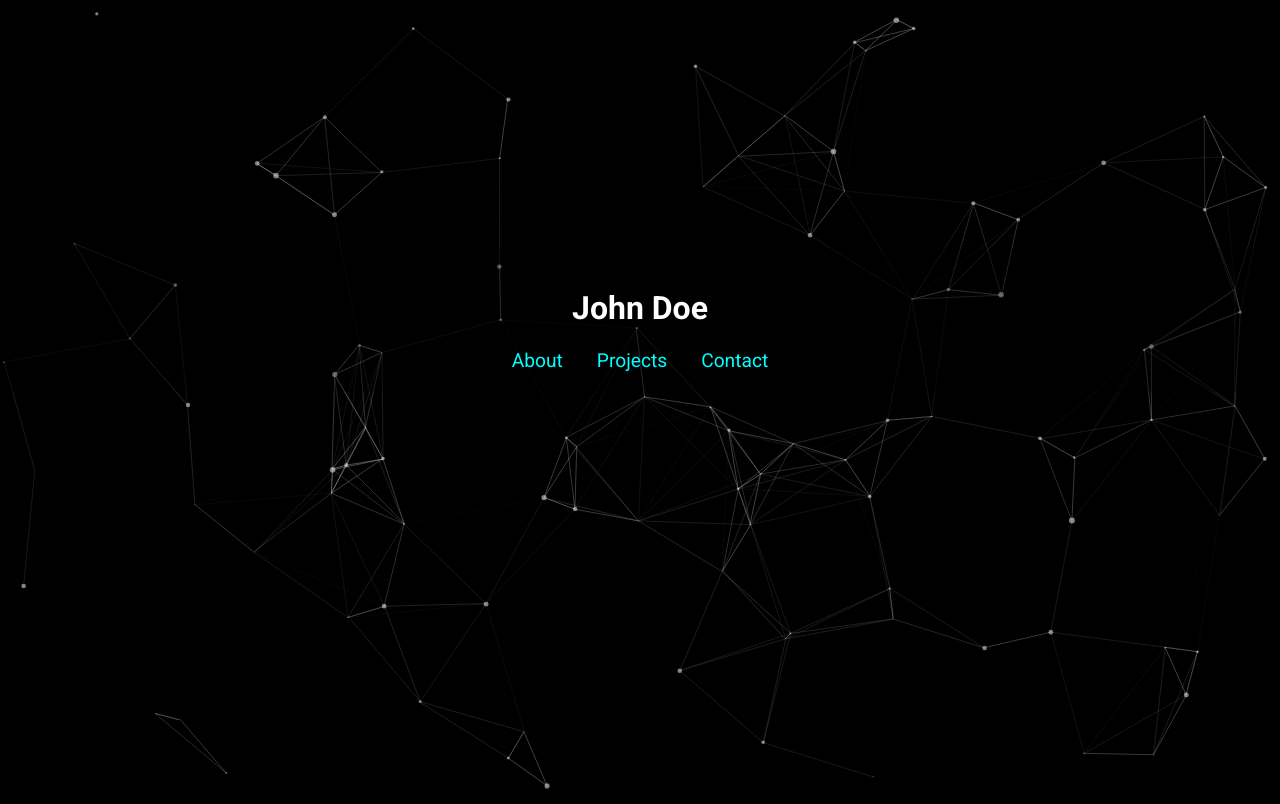
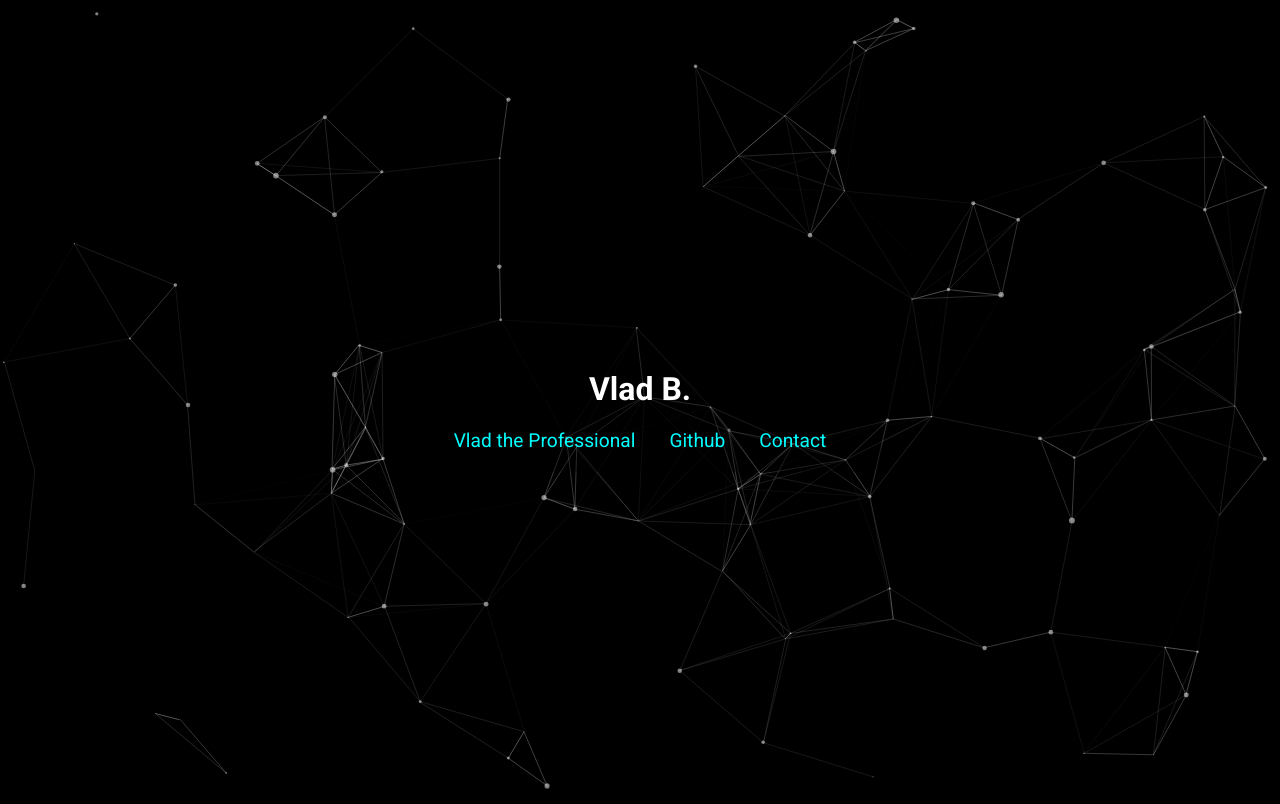
Before and after one commit to drvladb/vladb.xyz, a plain HTML site: page index.html in a window 1280 px wide. Drawn offline with nearby package versions, Linux system fonts and the light colour scheme.

Commit message:
Add my details

```diff
--- a/index.html
+++ b/index.html
@@ -3,7 +3,7 @@
 <head>
   <meta charset="UTF-8">
   <meta name="viewport" content="width=device-width, initial-scale=1.0">
-  <title>My Homepage</title>
+  <title>Vlad B.</title>
   <link href="https://fonts.googleapis.com/css2?family=Roboto:wght@400;700&display=swap" rel="stylesheet">
   <style>
     body, html {
@@ -15,6 +15,9 @@
       color: white;
       text-align: center;
       background: #000;
+      display: flex;
+      justify-content: center;
+      align-items: center;
     }
     #particles-js {
       position: absolute;
@@ -27,10 +30,8 @@
     .content {
       position: relative;
       z-index: 1;
-      top: 40%;
-      transform: translateY(-50%);
       background: rgba(0, 0, 0, 0.3);
-      padding: 20px;
+      padding: 20px 40px;
       border-radius: 10px;
     }
     .links a {
@@ -47,11 +48,11 @@
 <body>
   <div id="particles-js"></div>
   <div class="content">
-    <h1>John Doe</h1>
+    <h1>Vlad B.</h1>
     <div class="links">
-      <a href="#about">About</a>
-      <a href="#projects">Projects</a>
-      <a href="#contact">Contact</a>
+      <a href="https://vladbondar.com">Vlad the Professional</a>
+      <a href="https://github.com/drvladb">Github</a>
+      <a href="mailto:vlad@vladb.xyz">Contact</a>
     </div>
   </div>
 
```
